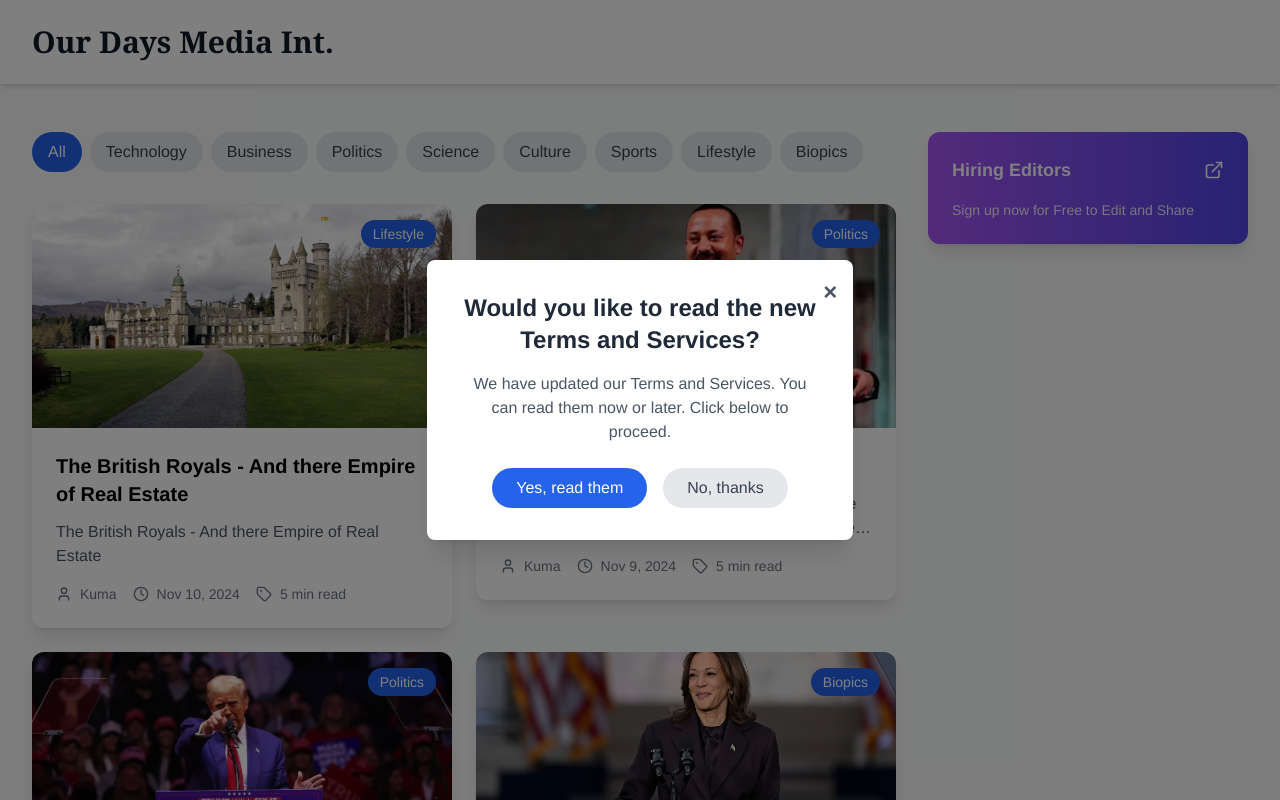
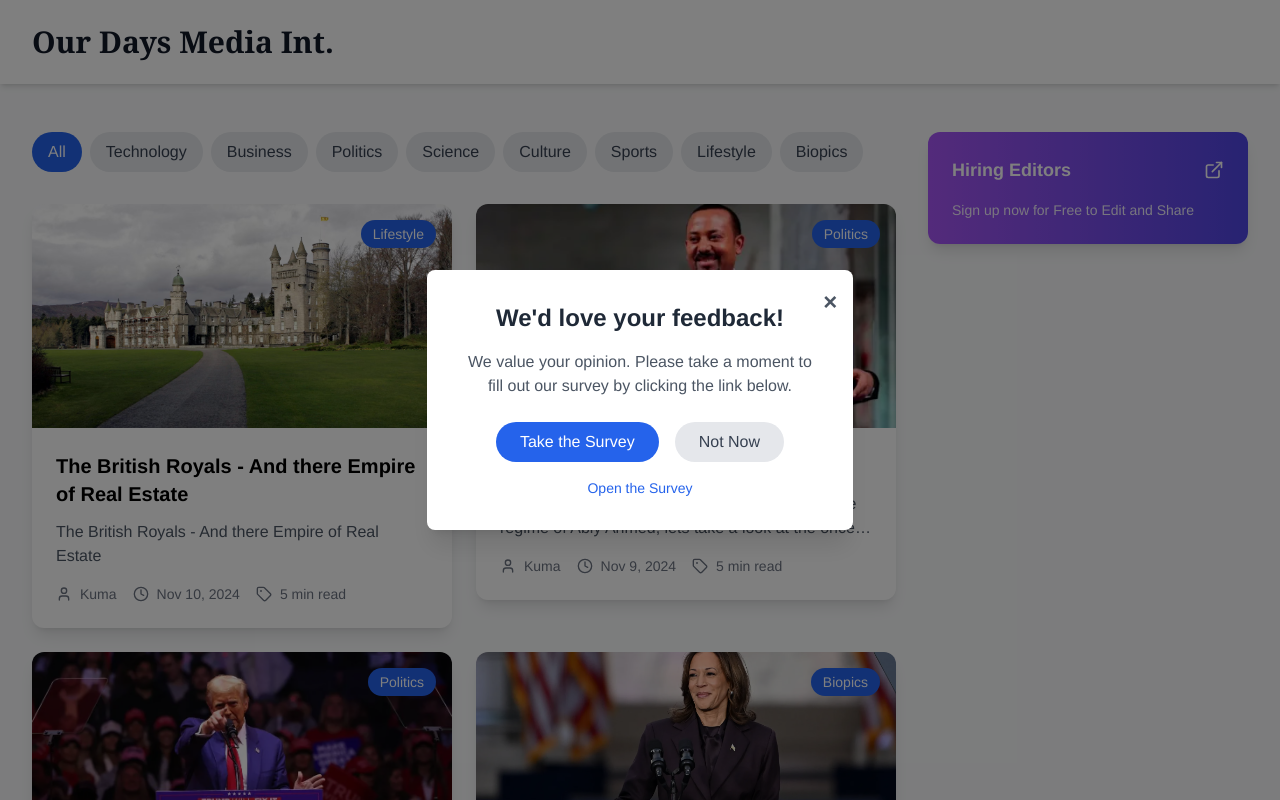
Before and after one commit to BillGStanford/Wealty, a React (Create React App) app: page / in a window 1280 px wide. Shown: the top 800 px of the page. Built offline with nearby package versions, Linux system fonts and the light colour scheme.

Commit message:
Update RandomQuestionModal.jsx

```diff
--- a/src/components/RandomQuestionModal.jsx
+++ b/src/components/RandomQuestionModal.jsx
@@ -1,36 +1,76 @@
 // src/components/RandomQuestionModal.jsx
-import React from 'react';
+import React, { useEffect, useState } from 'react';
 
 export default function RandomQuestionModal({ isOpen, onClose, onAccept }) {
-  if (!isOpen) return null;
+  const [showModal, setShowModal] = useState(isOpen);
+  const surveyLink = "https://forms.gle/bM2R9a6d5sqWAoHF6"; // Replace with your Google Forms link
+
+  useEffect(() => {
+    const lastModalTime = localStorage.getItem('lastModalTime');
+    const currentTime = new Date().getTime();
+
+    // Show the modal only if the last time was more than 10 minutes ago
+    if (!lastModalTime || currentTime - lastModalTime >= 600000) {
+      setShowModal(true);
+    }
+
+    // Set an interval to show the modal every 10 minutes
+    const interval = setInterval(() => {
+      setShowModal(true);
+    }, 600000); // 10 minutes in milliseconds
+
+    return () => clearInterval(interval); // Cleanup the interval when the component is unmounted
+  }, []);
+
+  const handleAccept = () => {
+    // Update the time in local storage when the user accepts
+    localStorage.setItem('lastModalTime', new Date().getTime());
+    onAccept(); // Call the parent onAccept function if needed
+    setShowModal(false); // Hide the modal after accepting
+  };
+
+  const handleClose = () => {
+    onClose(); // Call the parent onClose function if needed
+    setShowModal(false); // Hide the modal if the user closes it
+  };
+
+  if (!showModal) return null;
 
   return (
     <div className="fixed inset-0 bg-black bg-opacity-50 flex justify-center items-center z-50">
       <div className="bg-white p-8 rounded-lg w-4/5 sm:w-3/4 md:w-1/2 lg:w-1/3 shadow-xl text-center relative">
         <button
-          onClick={onClose}
+          onClick={handleClose}
           className="absolute top-4 right-4 text-gray-600 hover:text-gray-800 text-2xl font-bold"
         >
           &times;
         </button>
 
-        <h2 className="text-2xl font-semibold text-gray-800 mb-4">Would you like to read the new Terms and Services?</h2>
-        <p className="text-gray-600 mb-6">We have updated our Terms and Services. You can read them now or later. Click below to proceed.</p>
+        <h2 className="text-2xl font-semibold text-gray-800 mb-4">We'd love your feedback!</h2>
+        <p className="text-gray-600 mb-6">
+          We value your opinion. Please take a moment to fill out our survey by clicking the link below.
+        </p>
 
         <div className="space-x-4">
           <button
-            onClick={onAccept}
+            onClick={handleAccept}
             className="px-6 py-2 bg-blue-600 text-white rounded-full hover:bg-blue-700"
           >
-            Yes, read them
+            Take the Survey
           </button>
           <button
-            onClick={onClose}
+            onClick={handleClose}
             className="px-6 py-2 bg-gray-200 text-gray-700 rounded-full hover:bg-gray-300"
           >
-            No, thanks
+            Not Now
           </button>
         </div>
+
+        <p className="mt-4 text-sm text-gray-500">
+          <a href={surveyLink} target="_blank" rel="noopener noreferrer" className="text-blue-600 hover:underline">
+            Open the Survey
+          </a>
+        </p>
       </div>
     </div>
   );
```
